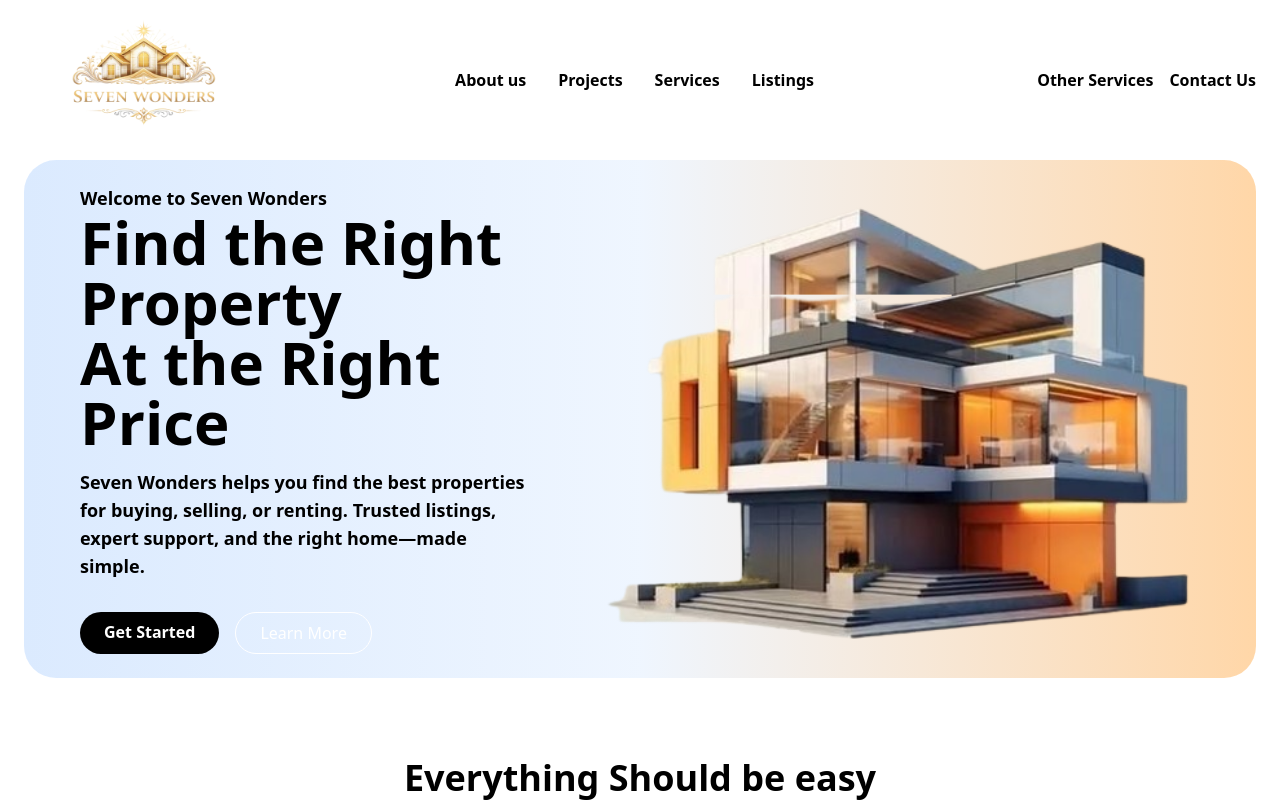
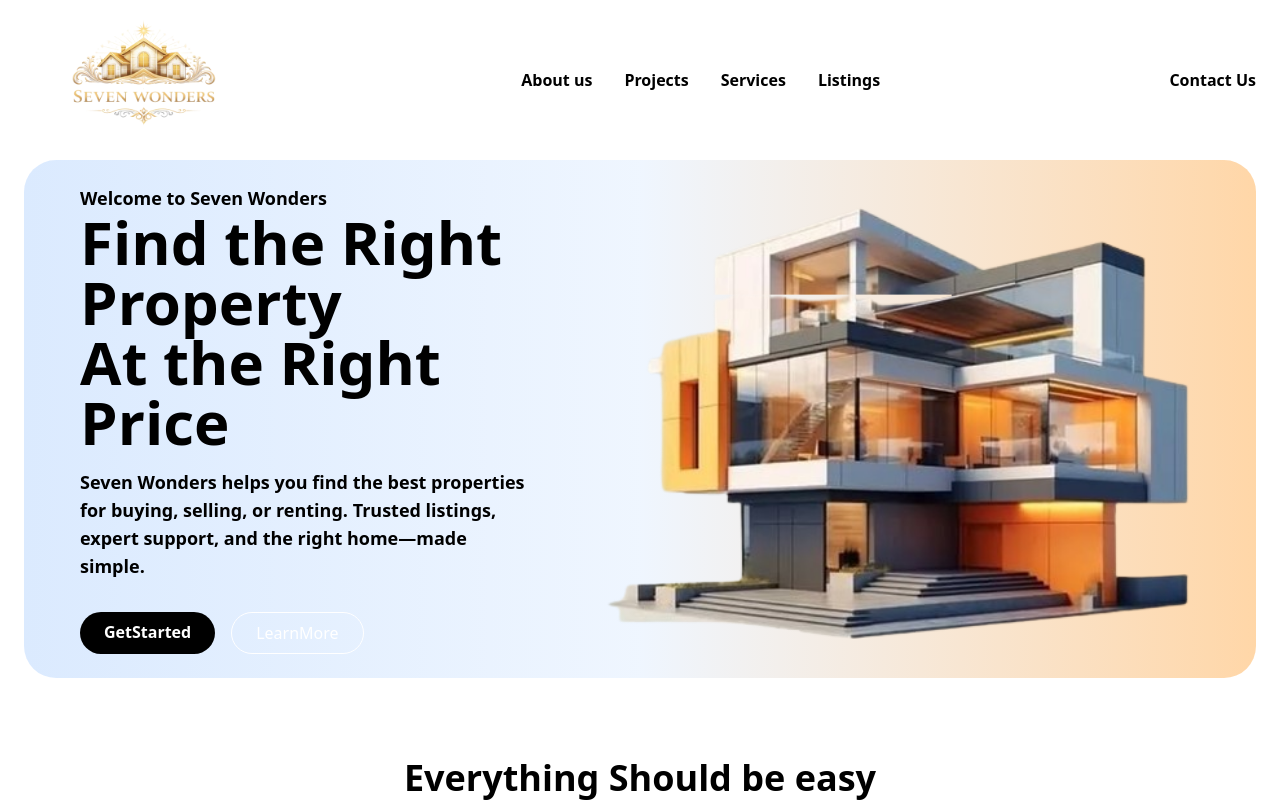
Before and after one commit to inzaagiinfra-eng/Seven-Wonders, a React app: page / in a window 1280 px wide. Shown: the top 802 px of the page. Built offline with nearby package versions, Linux system fonts and the light colour scheme; the HTML template or start-up script is replaced by a standard one.

Commit message:
button working

```diff
--- a/src/App.jsx
+++ b/src/App.jsx
@@ -15,6 +15,7 @@ import Community from './components/community/Community';
 import ShowReviews from './components/review/ShowReviews';
 import Blog from './components/blog/Blog';
 import PressInfo from './components/pressinfo/PressInfo';
+
 
 
 function App() {
--- a/src/components/hero/Hero.jsx
+++ b/src/components/hero/Hero.jsx
@@ -19,7 +19,7 @@ const Hero = () => {
           }}
           viewport={{ once: false, amount: 0.3 }} className="text-center max-lg:mt-8 lg:text-left max-w-xl px-6">
           <p className="text-sm font-semibold lg:text-lg max-lg:text-md">Welcome to Seven Wonders</p>
-          <h1 className="text-black text-5xl md:text-6xl font-bold mb-4">
+          <h1 className="text-black text-4xl md:text-6xl font-bold mb-4">
             Find the Right Property <br /> At the Right Price
           </h1>
 
@@ -29,12 +29,12 @@ const Hero = () => {
           </p>
 
           <div className="mt-8 flex justify-center lg:justify-start gap-4">
-            <Link to="/contact-us" className="bg-black text-white px-6 py-2 rounded-4xl font-semibold hover:scale-105 transition">
-              Get Started
+            <Link to="/contact-us" className="bg-black flex text-white px-6 py-2 rounded-4xl font-semibold hover:scale-105 transition">
+              <span>Get</span> <span>Started</span>
             </Link>
 
-            <Link to="/about-us" className="border border-white text-white px-6 py-2 rounded-4xl hover:bg-white hover:text-black transition">
-              Learn More
+            <Link to="/about-us" className="border flex border-white text-white px-6 py-2 rounded-4xl hover:bg-white hover:text-black transition">
+              <span>Learn</span> <span>More</span>
             </Link>
           </div>
         </motion.div>
--- a/src/components/navbar/Navbar.jsx
+++ b/src/components/navbar/Navbar.jsx
@@ -36,11 +36,7 @@ const nav = [
 ]
 
 const more = [
-  {
-    id: 1,
-    title: "Other Services",
-    link: "/service",
-  },
+
   {
     id: 2,
     title: "Contact Us",
```
